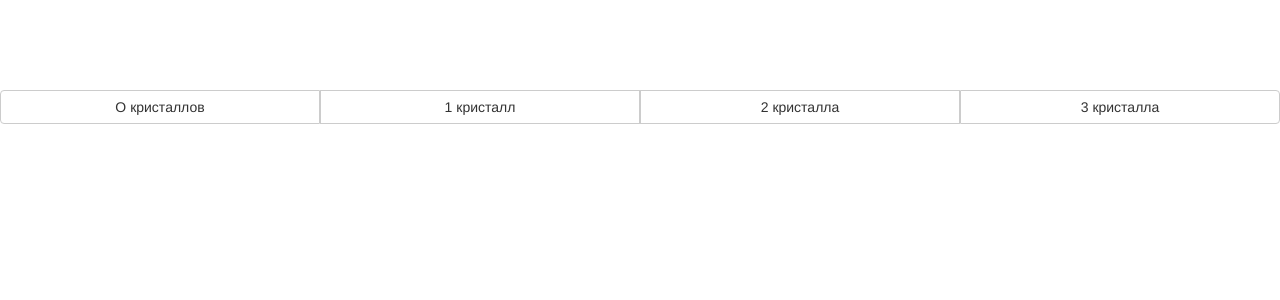
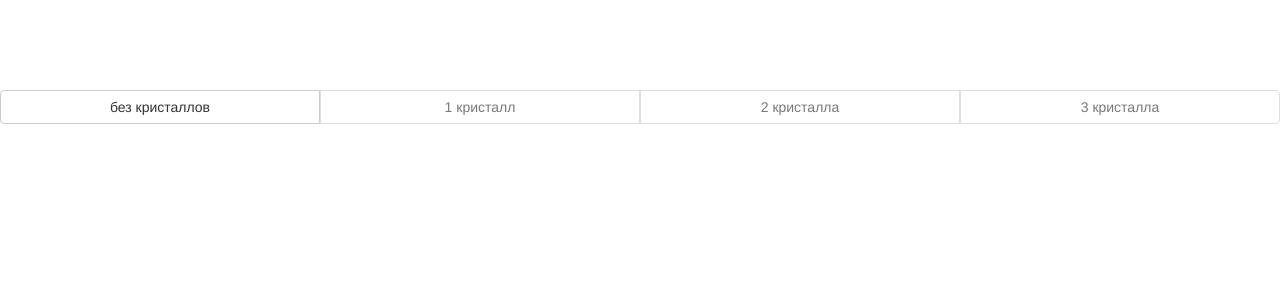
Before and after one commit to atknin/x-rays, a Django app: template templates/diffraction/diffraction.html in a window 1280 px wide. Shown: the part 101-401 px from the top of the page. Run offline with Django 3.2, Linux system fonts and the light colour scheme; the template is opened without the code that fills it, so the values that code supplies are empty; some libraries are stand-ins or nearby versions.

Commit message:
2017-01-22 15:05:40

```diff
--- a/templates/diffraction/diffraction.html
+++ b/templates/diffraction/diffraction.html
@@ -41,16 +41,16 @@
     <div class="row" style="margin-top: 50px;">
       <div class="btn-group btn-group-justified" role="group" aria-label="...">
         <div class="btn-group" role="group">
-          <button type="button" class="btn btn-default">O кристаллов</button>
+          <button type="button" class="btn btn-default">без кристаллов</button>
         </div>
         <div class="btn-group" role="group">
-          <button type="button" class="btn btn-default">1 кристалл</button>
+          <button type="button" class="btn btn-default" disabled>1 кристалл</button>
         </div>
         <div class="btn-group" role="group">
-          <button type="button" class="btn btn-default">2 кристалла</button>
+          <button type="button" class="btn btn-default" disabled>2 кристалла</button>
         </div>
         <div class="btn-group" role="group">
-          <button type="button" class="btn btn-default">3 кристалла</button>
+          <button type="button" class="btn btn-default" disabled>3 кристалла</button>
         </div>
       </div>
     </div>
```
